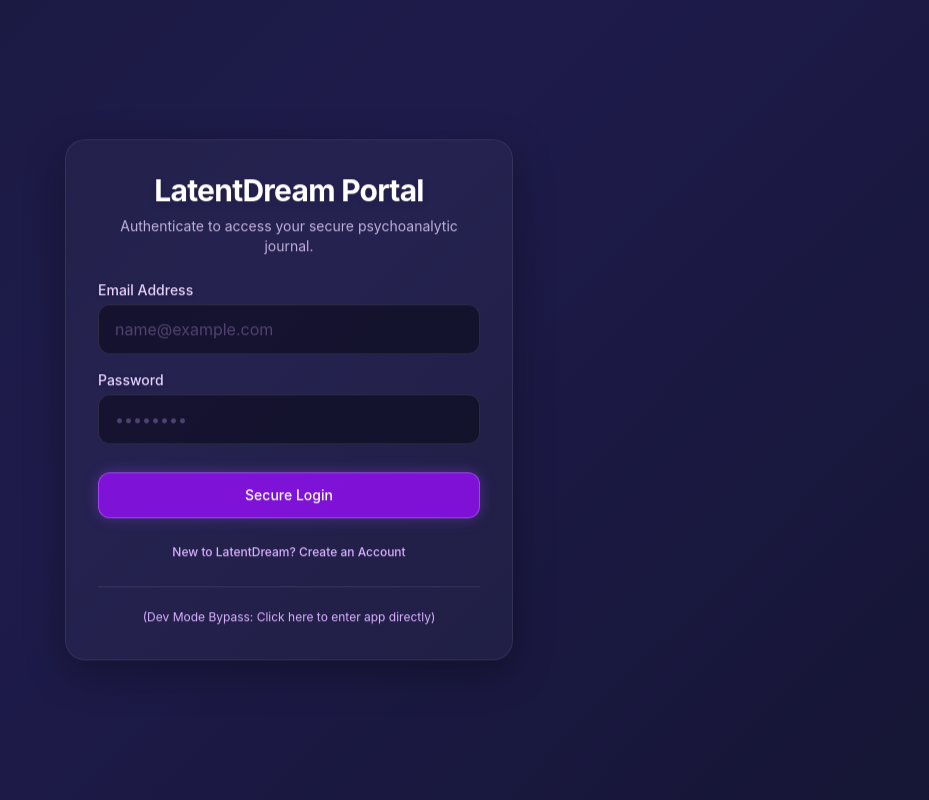
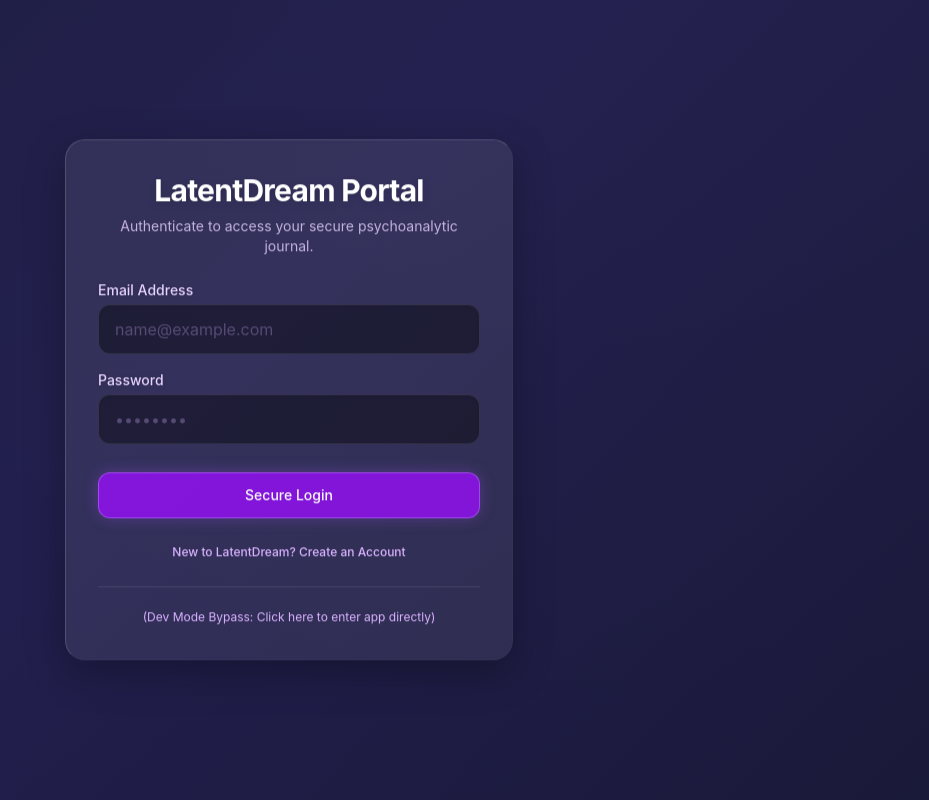
Before and after one commit to martinrosalind-byte/LatentDream, a React (Vite) app in the folder latentdream_frontend/: page / in a window 1280 px wide. Shown: the whole page, without its empty margins (351-1280 px from the left). Built offline with nearby package versions, Linux system fonts and the light colour scheme; no server answers.

Commit message:
feat(ui): implement enhanced physical glassmorphism stylesheet per NFR-003
- Injected sub-surface radial ambient gradient mesh into .dream-viewport-bg
- Elevated card baseline background fill alpha to 0.08 saturation
- Replaced uniform boundaries with top/left directional edge lighting highlights

```diff
--- a/latentdream_frontend/src/index.css
+++ b/latentdream_frontend/src/index.css
@@ -4,6 +4,9 @@
  * framework engine to compile utility layout tokens across the
  * client interface hierarchy, followed by custom application-specific
  * aesthetic overrides.
+ * @note Modifications applied to support enhanced physical glassmorphism,
+ * aligning the visual environment with the NFR-003 usability targets to
+ * ensure an unobtrusive experience during manifest dream logging.
  */
 
 @import "tailwindcss";
@@ -22,7 +25,14 @@
 .dream-viewport-bg {
   min-height: 100vh;
   width: 100%;
-  background: linear-gradient(-45deg, #090d16, #1e1b4b, #111827, #2e1065);
+
+  /* Sub-Surface Geometry: Integrates ambient radial gradients to simulate
+     slow-moving celestial light orbs, overlaid on a dynamic linear gradient mesh. */
+  background:
+    radial-gradient(circle at 15% 50%, rgba(255, 255, 255, 0.04), transparent 50%),
+    radial-gradient(circle at 85% 30%, rgba(255, 255, 255, 0.03), transparent 50%),
+    linear-gradient(-45deg, #090d16, #1e1b4b, #111827, #2e1065);
+
   background-size: 400% 400%;
   animation: celestialShift 18s ease infinite;
   color: #f8fafc;
@@ -37,14 +47,24 @@
 }
 
 /* 2. GLASSMORPHIC CONTAINER LAYER (FROSTED GLASS)
-   Implements multi-layered backdrop filtration and subtle alpha-channel borders
-   to emphasize depth and suspension over the changing background environment.
+   Implements multi-layered backdrop filtration and directional alpha-channel
+   borders to emphasize depth and suspension over the changing background environment.
 */
 .dream-card {
-  background: rgba(255, 255, 255, 0.03);
+  /* Card Opacity & Saturation: Elevated baseline background fill to 0.08
+     to increase refraction visibility against the dark viewport mesh. */
+  background: rgba(255, 255, 255, 0.08);
+
   backdrop-filter: blur(14px);
   -webkit-backdrop-filter: blur(14px); /* Fallback configuration for Safari WebKit */
-  border: 1px solid rgba(255, 255, 255, 0.08);
+
+  /* Directional Edge Lighting: Establishes top and left bevel highlights to
+     replace the uniform structural border, mimicking physical glass refraction. */
+  border-top: 1px solid rgba(255, 255, 255, 0.15);
+  border-left: 1px solid rgba(255, 255, 255, 0.15);
+  border-right: 1px solid rgba(255, 255, 255, 0.02);
+  border-bottom: 1px solid rgba(255, 255, 255, 0.02);
+
   border-radius: 20px;
   box-shadow: 0 12px 40px 0 rgba(0, 0, 0, 0.3);
   transition: transform 0.3s cubic-bezier(0.4, 0, 0.2, 1), box-shadow 0.3s ease;
```
